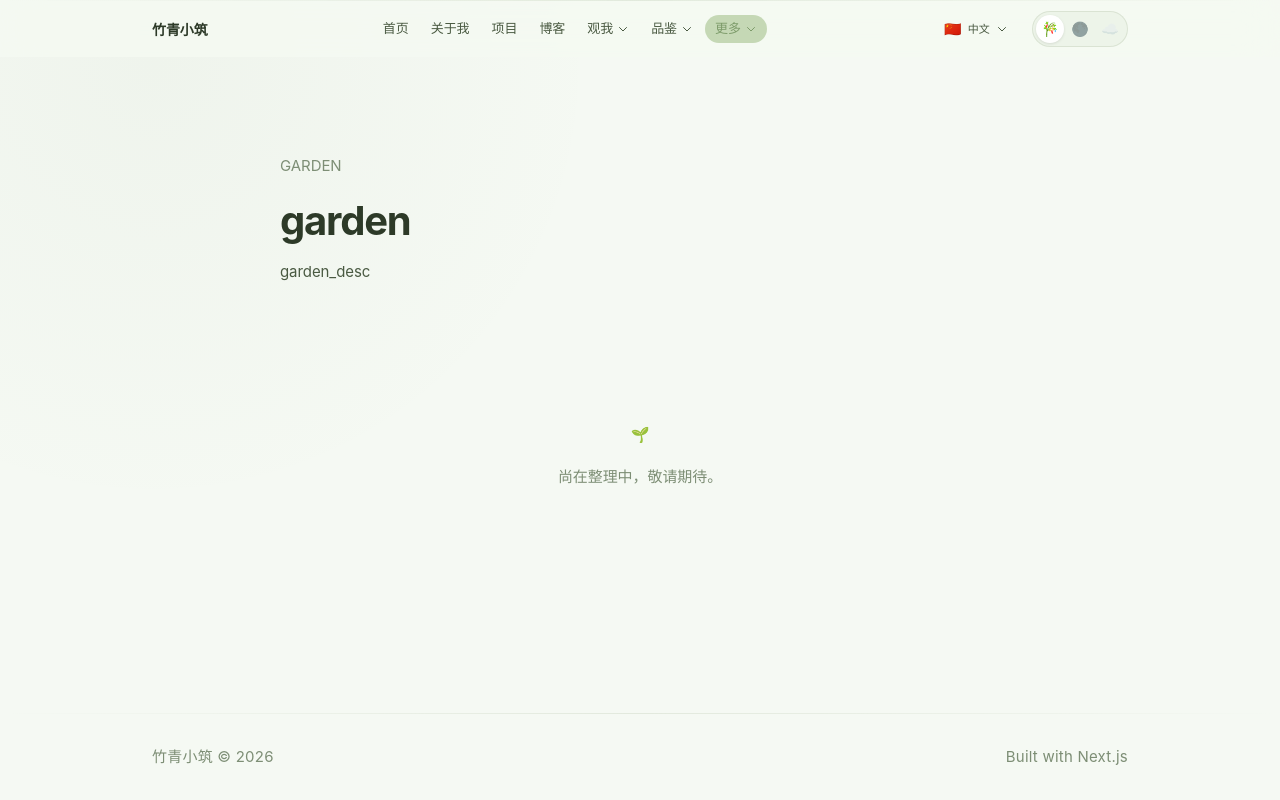
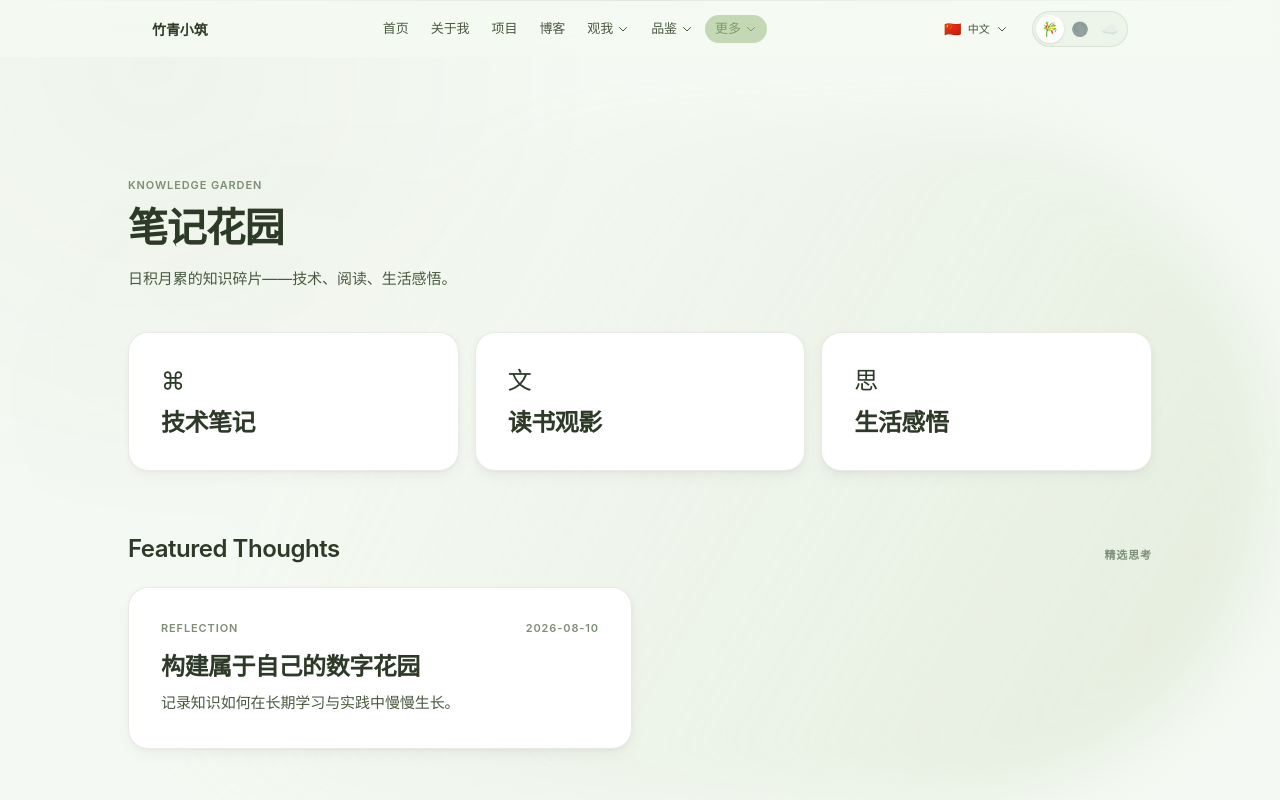
Before and after one commit to Lucky-BQR/personal-site, a Next.js app: page /garden in a window 1280 px wide. Shown: the top 800 px of the page. Built offline with nearby package versions, Linux system fonts and the light colour scheme.

Commit message:
feat: create knowledge garden foundation

```diff
--- /dev/null
+++ b/content/garden/building-a-digital-garden.mdx
@@ -0,0 +1,10 @@
+---
+slug: building-a-digital-garden
+title: 构建属于自己的数字花园
+excerpt: 记录知识如何在长期学习与实践中慢慢生长。
+date: 2026-08-10
+category: reflection
+featured: true
+---
+
+知识不是被收藏的答案，而是在持续实践中生长的理解。
--- a/src/app/garden/page.tsx
+++ b/src/app/garden/page.tsx
@@ -1,13 +1,9 @@
-'use client';
+import GardenCategory from '@/components/garden/GardenCategory';
+import GardenHero from '@/components/garden/GardenHero';
+import FeaturedThoughts from '@/components/garden/FeaturedThoughts';
+import { getFeaturedThoughts } from '@/lib/content/garden';
 
-import { useLanguage } from '@/components/language/LanguageProvider';
-export default function Page() {
-  const { t } = useLanguage();
-  return (<div className="max-w-3xl mx-auto px-6 py-20 sm:py-24">
-
-    <p className="text-[10px] font-semibold uppercase tracking-[0.12em] mb-5" style={{color:'var(--color-textMuted)'}}>{t('garden','garden')}</p>
-    <h1 className="text-[clamp(1.35rem,4vw,2rem)] mb-4" style={{color:'var(--color-text)'}}>{t('garden','garden')}</h1>
-    <p className="text-[15px] leading-relaxed mb-14" style={{color:'var(--color-textSecondary)',lineHeight:1.75}}>{t('garden','garden_desc')}</p>
-    <div className="text-center py-20"><p className="text-[2.5rem] mb-4">🌱</p><p className="text-[15px]" style={{color:'var(--color-textMuted)'}}>{t('common','coming_soon')}</p></div>
-  </div>);
+export default function GardenPage() {
+  const featured = getFeaturedThoughts();
+  return <div className="container-main spatial-section"><GardenHero /><GardenCategory /><FeaturedThoughts entries={featured} /></div>;
 }
--- /dev/null
+++ b/src/components/garden/FeaturedThoughts.tsx
@@ -0,0 +1,7 @@
+import type { GardenEntry } from '@/types/garden';
+import GardenCard from './GardenCard';
+
+export default function FeaturedThoughts({ entries }: { entries: GardenEntry[] }) {
+  if (!entries.length) return null;
+  return <section className="mt-16" aria-labelledby="featured-thoughts-title"><div className="flex items-end justify-between gap-4 mb-6"><h2 id="featured-thoughts-title" className="type-heading">Featured Thoughts</h2><span className="type-meta" style={{ color: 'var(--color-textMuted)' }}>精选思考</span></div><div className="grid grid-cols-1 md:grid-cols-2 spatial-card-grid">{entries.map((entry) => <GardenCard key={entry.slug} entry={entry} />)}</div></section>;
+}
--- /dev/null
+++ b/src/components/garden/GardenCard.tsx
@@ -0,0 +1,6 @@
+import Link from 'next/link';
+import type { GardenEntry } from '@/types/garden';
+
+export default function GardenCard({ entry }: { entry: GardenEntry }) {
+  return <Link href={`/garden?thought=${entry.slug}`} className="card-base group"><div className="flex items-start justify-between gap-4 mb-4"><span className="card-meta">{entry.category}</span><time className="card-meta">{entry.date}</time></div><h2 className="card-title mb-2">{entry.title}</h2><p className="card-description">{entry.excerpt}</p></Link>;
+}
--- /dev/null
+++ b/src/components/garden/GardenCategory.tsx
@@ -0,0 +1,17 @@
+'use client';
+
+import Link from 'next/link';
+import { useLanguage } from '@/components/language/LanguageProvider';
+import type { GardenCategory as GardenCategoryType } from '@/types/garden';
+
+const categories: Array<{ key: GardenCategoryType; icon: string; href: string }> = [
+  { key: 'technology', icon: '⌘', href: '/garden?category=technology' },
+  { key: 'reading', icon: '文', href: '/garden?category=reading' },
+  { key: 'reflection', icon: '思', href: '/garden?category=reflection' },
+];
+
+export default function GardenCategory() {
+  const { t } = useLanguage();
+  const labels: Record<GardenCategoryType, string> = { technology: 'tech', reading: 'reading', reflection: 'life' };
+  return <div className="grid grid-cols-1 sm:grid-cols-3 spatial-card-grid">{categories.map((category) => <Link key={category.key} href={category.href} className="card-base group"><span className="text-2xl mb-3 block">{category.icon}</span><h2 className="card-title">{t('garden', labels[category.key])}</h2></Link>)}</div>;
+}
--- /dev/null
+++ b/src/components/garden/GardenHero.tsx
@@ -0,0 +1,14 @@
+'use client';
+
+import { useLanguage } from '@/components/language/LanguageProvider';
+
+export default function GardenHero() {
+  const { t } = useLanguage();
+  return (
+    <header className="section-header motion-reveal mb-12">
+      <p className="section-header-eyebrow type-meta">Knowledge Garden</p>
+      <h1 className="section-header-title type-heading-xl">{t('garden', 'title')}</h1>
+      <p className="section-header-description type-body">{t('garden', 'desc')}</p>
+    </header>
+  );
+}
--- /dev/null
+++ b/src/lib/content/garden.ts
@@ -0,0 +1,38 @@
+import fs from 'node:fs';
+import path from 'node:path';
+import type { GardenEntry } from '@/types/garden';
+
+const gardenDirectory = path.join(process.cwd(), 'content', 'garden');
+
+function parseEntry(fileName: string): GardenEntry {
+  const raw = fs.readFileSync(path.join(gardenDirectory, fileName), 'utf8');
+  const [, frontmatter = '', content = ''] = raw.split(/^---\s*$/m);
+  const fields = Object.fromEntries(
+    frontmatter.split('\n').flatMap((line) => {
+      const match = line.match(/^([\w-]+):\s*(.*)$/);
+      return match ? [[match[1], match[2].trim().replace(/^['"]|['"]$/g, '')]] : [];
+    }),
+  );
+
+  return {
+    slug: fields.slug || fileName.replace(/\.mdx?$/, ''),
+    title: fields.title || 'Untitled thought',
+    excerpt: fields.excerpt || '',
+    date: fields.date || '',
+    category: (fields.category || 'reflection') as GardenEntry['category'],
+    featured: fields.featured === 'true',
+    content: content.trim(),
+  };
+}
+
+export function getGardenEntries(): GardenEntry[] {
+  if (!fs.existsSync(gardenDirectory)) return [];
+  return fs.readdirSync(gardenDirectory)
+    .filter((fileName) => /\.mdx?$/.test(fileName))
+    .map(parseEntry)
+    .sort((a, b) => b.date.localeCompare(a.date));
+}
+
+export function getFeaturedThoughts(): GardenEntry[] {
+  return getGardenEntries().filter((entry) => entry.featured);
+}
--- /dev/null
+++ b/src/types/garden.ts
@@ -0,0 +1,11 @@
+export type GardenCategory = 'technology' | 'reading' | 'reflection';
+
+export interface GardenEntry {
+  slug: string;
+  title: string;
+  excerpt: string;
+  date: string;
+  category: GardenCategory;
+  content: string;
+  featured?: boolean;
+}
```
